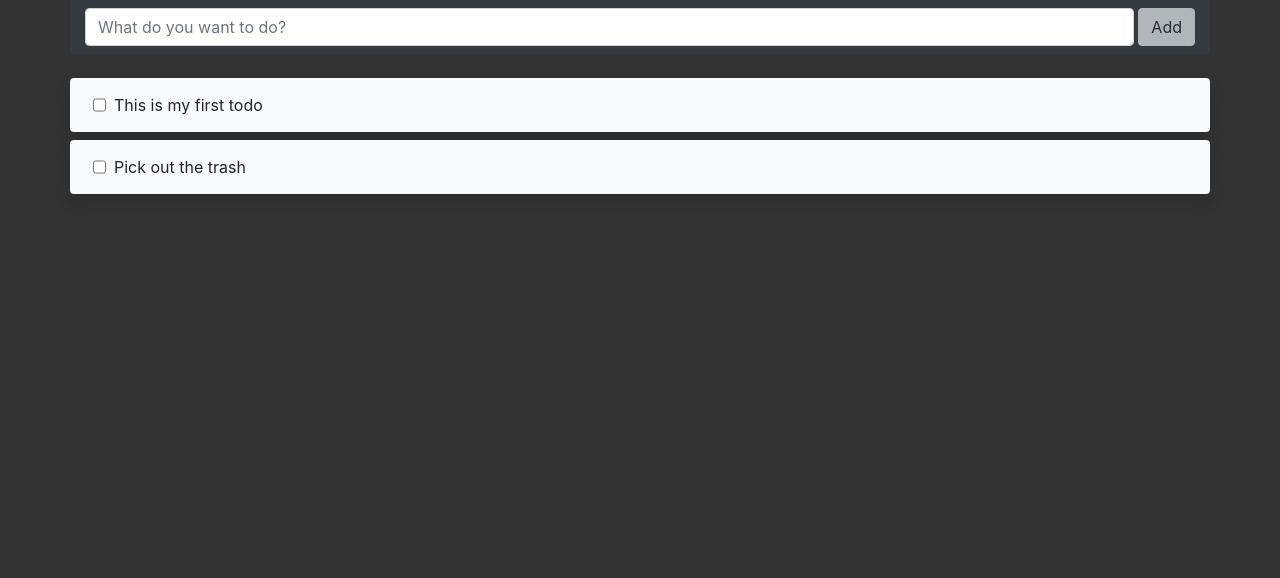
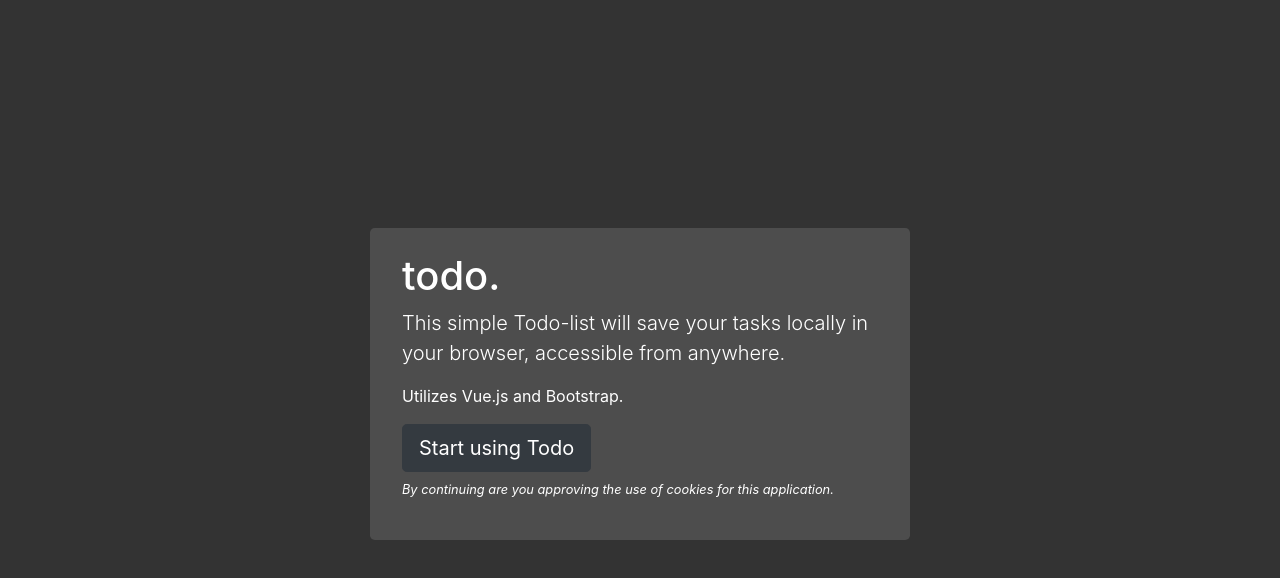
Before and after one commit to magnuslundin/SimpleTodo, a Vue app: page / in a window 1280 px wide. Shown: the top 578 px of the page. Built offline with nearby package versions, Linux system fonts and the light colour scheme.

Commit message:
Make todo item data persistent through local storage - Reinstate welcome message with cookie accept-before-start - Move ownership of data to App - Load/Save data from/to local storage in App

```diff
--- a/src/App.vue
+++ b/src/App.vue
@@ -1,7 +1,15 @@
 <template>
   <div id="app" class="container w-100 h-100">
-    <todo v-if="initalized" class="no-gutters" />
-    <welcome v-if="!initalized" />
+    <todo
+      v-if="initialized"
+      v-bind:todoItems="todoItems"
+      v-on:removeTodoItem="removeTodoItem($event)"
+      v-on:itemChanged="storeItemData()"
+    />
+    <welcome
+      v-if="!initialized"
+      v-on:accepted="initialize()"
+    />
   </div>
 </template>
 
@@ -15,9 +23,38 @@
     Todo,
     Welcome
   },
-  data: function () {
+  mounted () {
+    if (!localStorage.initialized) {
+      return;
+    }
+    this.initialized = localStorage.initialized;
+    this.loadItemData ();
+  },
+  watch: {
+    todoItems () {
+      this.storeItemData ();
+    }
+  },
+  methods: {
+    initialize () {
+      this.todoItems = []
+      localStorage.todoItems = JSON.stringify(this.todoItems);
+      localStorage.initialized = this.initialized = 1;
+    },
+    removeTodoItem (id) {
+      this.todoItems = this.todoItems.filter(item => item.id !== id);
+    },
+    storeItemData () {
+      localStorage.todoItems = JSON.stringify(this.todoItems);
+    },
+    loadItemData () {
+      this.todoItems = JSON.parse(localStorage.todoItems);
+    }
+  },
+  data () {
     return {
-      initalized: true
+      initialized: 0,
+      todoItems: []
     };
   }
 };
--- a/src/components/Todo.vue
+++ b/src/components/Todo.vue
@@ -6,6 +6,7 @@
         <todo-list-item
             v-for="item in todoItems"
             v-on:deleteItem="removeTodoItem($event)"
+            v-on:changed="$emit('itemChanged', item.id)"
             :key="item.id"
             :todoItem="item"
         />
@@ -18,6 +19,9 @@
 import moment from 'moment';
 
 export default {
+    props: {
+        todoItems: Array
+    },
     components: {
         TodoListItem,
         TodoAddItem
@@ -33,28 +37,15 @@
             });
         },
         removeTodoItem: function (id) {
-            this.todoItems = this.todoItems.filter(item => item.id !== id);
+            this.$emit('removeTodoItem', id);
         }
     },
     data: function () {
+        var itemIdCounterStart = (this.todoItems.length>0) ?
+                                                        Math.max (...this.todoItems.map (item => item.id)) :
+                                                        0;
         return {
-            itemIdCounter: 2,
-            todoItems: [
-                {
-                    id: 1,
-                    title: 'This is my first todo',
-                    description: 'This describes my todo',
-                    completed: false,
-                    added: '2020-05-16'
-                },
-                {
-                    id: 2,
-                    title: 'Pick out the trash',
-                    description: '',
-                    completed: false,
-                    added: '2020-05-16'
-                }
-            ]
+            itemIdCounter: itemIdCounterStart
         }
     }
 }
--- a/src/components/TodoListItem.vue
+++ b/src/components/TodoListItem.vue
@@ -1,12 +1,16 @@
 <template>
     <div class="row">
-        <div class="col-12 bg-light rounded shadow py-2 mt-2">
+        <div
+            class="col-12 bg-light rounded shadow py-2 mt-2 todo-list-item"
+            v-on:click="showExtendedDetails=!showExtendedDetails"
+        >
             <div class="form-inline">
                 <div class="ml-2">
                     <input
                         class="form-control"
                         type="checkbox"
                         v-model="todoItem.completed"
+                        v-on:change="$emit('changed')"
                     />
                 </div>
                 <div class="ml-2">
@@ -15,7 +19,7 @@
                         type="text"
                         v-show="false"
                         v-model="todoItem.title"
-                        readonly
+                        v-on:change="$emit('changed')"
                     />
                     <span
                         :class="{ completed: todoItem.completed }"
@@ -31,6 +35,13 @@
                     >Delete</button>
                 </div>
             </div>
+            <div
+                class="col-12"
+                v-if="showExtendedDetails"
+            >
+                <div>{{ this.todoItem.description }}</div>
+                <div>Added: {{ this.todoItem.added }}</div>
+            </div>
         </div>
     </div>
 </template>
@@ -38,12 +49,20 @@
 <script>
 export default {
     name: 'TodoListItem',
-    props: ['todoItem']
+    props: ['todoItem'],
+    data() {
+        return {
+            showExtendedDetails: false
+        }
+    }
 }
 </script>
 
 <style scoped>
-    .completed {
+    span.completed {
         text-decoration: line-through;
     }
+    div.todo-list-item {
+        cursor:pointer;
+    }
 </style>
--- a/src/components/Welcome.vue
+++ b/src/components/Welcome.vue
@@ -1,23 +1,19 @@
 <template>
     <div class="row justify-content-center align-items-center h-100">
         <div class="col-6">
-            <div class="jumbotron dark">
+            <div class="jumbotron py-4 dark">
                 <h1>todo.</h1>
                 <p class="lead">This simple Todo-list will save your tasks locally in your browser, accessible from anywhere.</p>
                 <p>Utilizes Vue.js and Bootstrap.</p>
-                <button class="btn btn-dark btn-lg">Start using Todo</button>
+                <button
+                    class="btn btn-dark btn-lg"
+                    v-on:click="$emit('accepted')"
+                >Start using Todo</button>
+                <p class="mt-2 small font-italic">By continuing are you approving the use of cookies for this application.</p>
             </div>
         </div>
     </div>
 </template>
-
-<script>
-export default {
-    props: {
-        showJumbotron: Boolean
-    }
-}
-</script>
 
 <style scoped>
     .jumbotron.dark {
```
